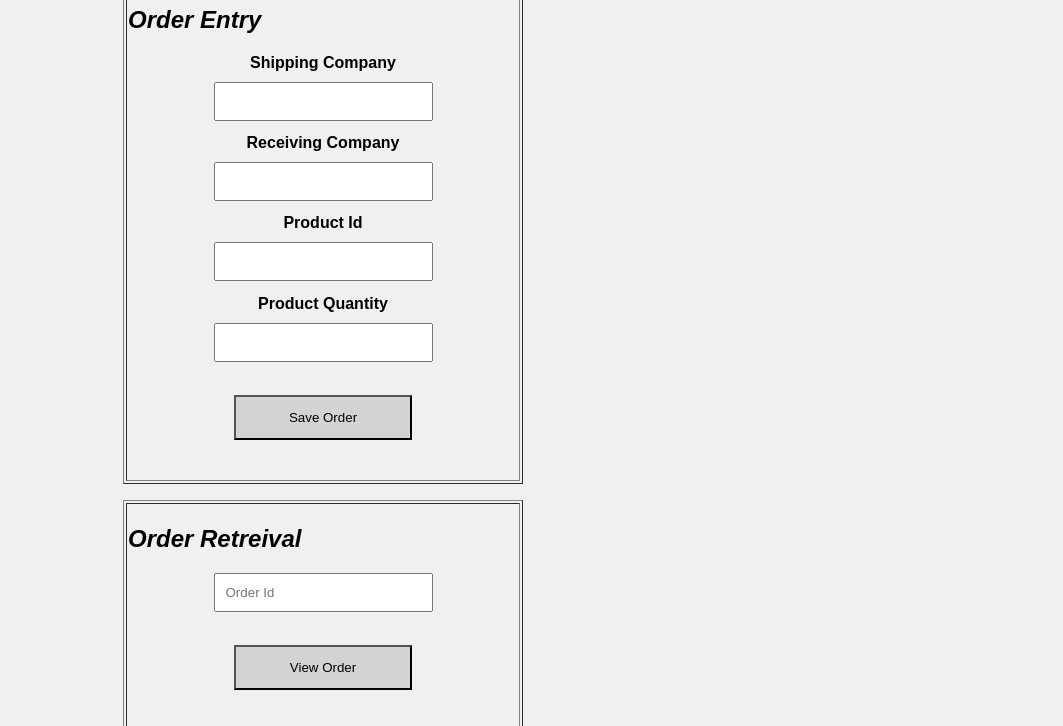
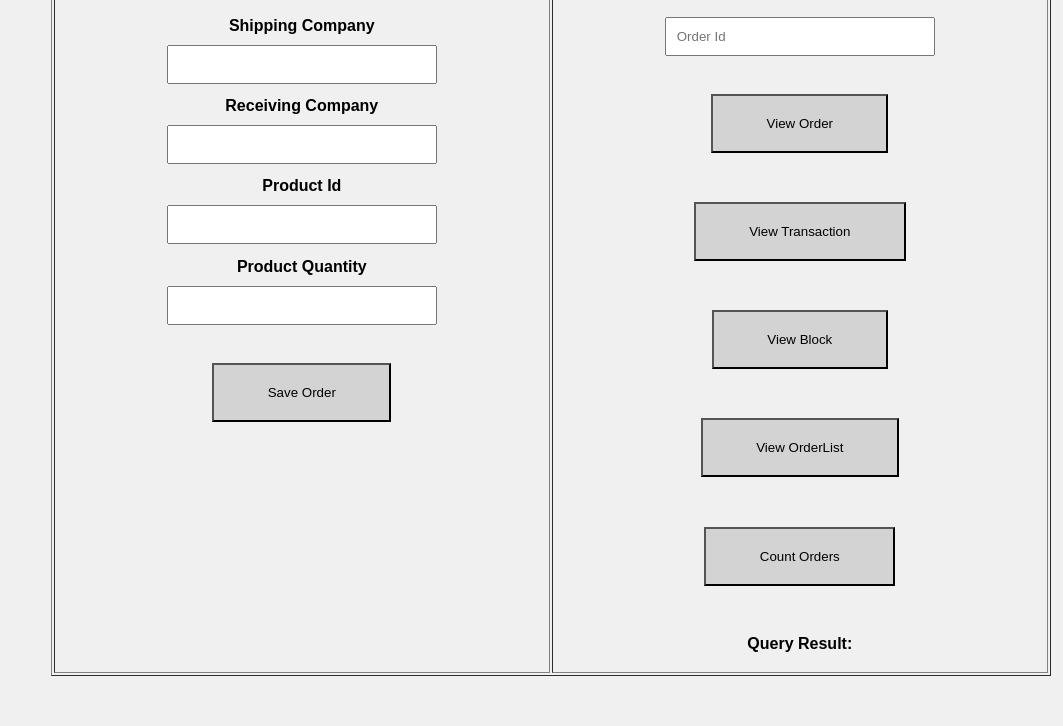
Before and after one commit to MayankRaikwar/Supply-Chain-Truffle, a website: page src/index.html in a window 1280 px wide. Shown: the part 176-902 px from the top of the page, without its empty margins (217-1280 px from the left). Drawn offline with nearby package versions, Linux system fonts and the light colour scheme; files whose address does not match are found by name.

Commit message:
Updated Front End Table

```diff
--- a/src/index.html
+++ b/src/index.html
@@ -11,34 +11,36 @@
     <div class="container">
 
         <h1>Supply Chain using Blockchain | Demo @ NTU</h1>
-        <table style="width: 400px;" border="1">
+        <table style="width: 1000px;" border="1">
+            <!-- <col width="50%">
+            <col width="50%"> -->
             <tr>
-                <th>
+                <th valign="top" style="width: 500px">
                 <h2 style="text-align: left;"><i>Order Entry</i></h2>
                 <label for="ShipComp" >Shipping Company</label>
-                <input class = "ShipComp" id="ShipComp" type="text" >
+                <input class = "ShipComp" id="ShipComp" type="text" pattern="[A-Za-z]+" title="Shipping Company Name should be alphabetic" required="" >
 
                 <label for="ReceiptComp" >Receiving Company</label>
-                <input class = "ReceiptComp" id="ReceiptComp" type="text">
+                <input class = "ReceiptComp" id="ReceiptComp" type="text" pattern="[A-Za-z]+" title="Receiving Company Name should be alphabetic" required="">
 
                 <label for="ProductId" >Product Id</label>
-                <input class = "ProductId" id="ProductId" type="text">
+                <input class = "ProductId" id="ProductId" type="text" pattern="[A-Za-z0-9]+" title="ProductId should be alphanumeric" required="">
 
                 <label for="Quantity" >Product Quantity</label>
-                <input class = "Quantity" id="Quantity" type="text">
+                <input class = "Quantity" id="Quantity" type="text" pattern="[0-9]+[0-9]*" title="Must be numeric" required="">
 
                 <button type="button" style="background-color:#D3D3D3;margin-left:auto;margin-right:auto;display:block;margin-top:5%;margin-bottom:10%" class="btn btn-default btn-saveOrder" id="SaveOrder">Save Order</button>
                 </th>
-            </tr>
+<!--             </tr>
         </table>
         <p></p>
 
         <table style="width: 400px;" border="1">
-            <tr>
-                <th>
+            <tr> -->
+                <th valign="top" style="width: 500px">
                 <h2 style="text-align: left;"><i>Order Retreival</i></h2>
 
-                <input class = "vieworder" id="vieworder" type="text" placeholder="Order Id"><br/>
+                <input class = "vieworder" id="vieworder" type="text" placeholder="Order Id" pattern="[0-9]+[0-9]*" title="Must be numeric" required=""><br/>
 
                 <button type="button" style="background-color:#D3D3D3;margin-left:auto;margin-right:auto;display:block;margin-top:5%;margin-bottom:10%" class="btn btn-default btn-viewOrder" id="ViewOrder">View Order</button>
                 <!-- <button class="btn btn-default btn-viewTransaction" id="ViewTransaction">View Transaction</button> -->
--- a/src/main.css
+++ b/src/main.css
@@ -4,7 +4,7 @@ body {
     font-family: 'Raleway','Source Sans Pro', 'Arial';
 }
 .container {
-    width: 50%;
+    width: 62%;
     margin: 0 auto;
 }
 label {
@@ -18,7 +18,7 @@ input {
 }
 button {
     margin: 2em 0;
-    padding: 1em 4em;
+    padding: 1.5em 4em;
     display:block;
 }
 
```
